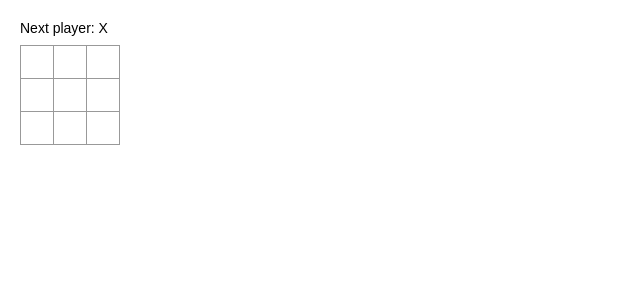
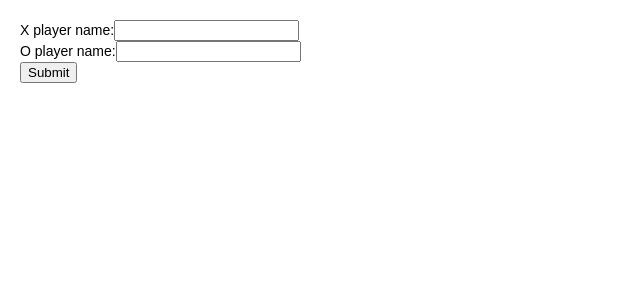
Before and after one commit to tihonovcore/softwareTesting, a React (Create React App) app in the folder testing/client/: page / in a window 1280 px wide. Shown: the top 300 px of the page, without its empty margins (0-640 px from the left). Built offline with nearby package versions, Linux system fonts and the light colour scheme.

Commit message:
add login form

```diff
--- a/testing/client/src/App.js
+++ b/testing/client/src/App.js
@@ -1,4 +1,5 @@
 import React from 'react';
+import Login from './Login.js';
 import './App.css';
 
 function Square(props) {
@@ -89,7 +90,7 @@ function calculateWinner(squares) {
 
     for (let line = 0; line < lines.length; line++) {
         let [a, b, c] = lines[line];
-        if (squares[a] === squares[b] && squares[b] === squares[c]) {
+        if (squares[a] !== null && squares[a] === squares[b] && squares[b] === squares[c]) {
             return squares[a];
         }
     }
@@ -97,4 +98,40 @@ function calculateWinner(squares) {
     return null;
 }
 
-export default Board;
+class Game extends React.Component {
+    constructor(props) {
+        super(props);
+
+        this.onLogin = this.onLogin.bind(this);
+
+        this.state = {
+            logged: false,
+            xName: "",
+            oName: ""
+        };
+    }
+
+    render() {
+        if (!this.state.logged) {
+            return (
+                <Login
+                    xName={this.state.xName}
+                    oName={this.state.oName}
+                    onLogin={this.onLogin}
+                />
+            );
+        } else {
+            return (<Board/>);
+        }
+    }
+
+    onLogin(xName, oName) {
+        this.setState({
+            logged: true,
+            xName: xName,
+            oName: oName
+        });
+    }
+}
+
+export default Game;
--- /dev/null
+++ b/testing/client/src/Login.js
@@ -0,0 +1,57 @@
+import React from "react";
+
+class Login extends React.Component {
+    constructor(props) {
+        super(props);
+
+        this.state = {
+            xName: props.xName,
+            oName: props.oName,
+        };
+
+        this.xPlayerNameHandler = this.xPlayerNameHandler.bind(this);
+        this.oPlayerNameHandler = this.oPlayerNameHandler.bind(this);
+        this.submitHandler = this.submitHandler.bind(this);
+    }
+
+    render() {
+        return (
+            <div className="login-form">
+                <form onSubmit={this.submitHandler}>
+                    <label>
+                        X player name:
+                        <input
+                            type="text"
+                            value={this.state.xName}
+                            onChange={this.xPlayerNameHandler}
+                        />
+                    </label><br/>
+                    <label>
+                        O player name:
+                        <input
+                            type="text"
+                            value={this.state.oName}
+                            onChange={this.oPlayerNameHandler}
+                        />
+                    </label><br/>
+                    <input type="submit" value="Submit"/>
+                </form>
+            </div>
+        );
+    }
+
+    xPlayerNameHandler(event) {
+        this.setState({xName: event.target.value});
+    }
+
+    oPlayerNameHandler(event) {
+        this.setState({oName: event.target.value});
+    }
+
+    submitHandler(event) {
+        this.props.onLogin(this.state.xName, this.state.oName)
+        event.preventDefault();
+    }
+}
+
+export default Login;
--- a/testing/client/src/index.js
+++ b/testing/client/src/index.js
@@ -1,9 +1,9 @@
 import React from 'react';
 import ReactDOM from 'react-dom';
 import './index.css';
-import Board from "./App";
+import Game from "./App";
 
 ReactDOM.render(
-  <Board />,
+  <Game />,
   document.getElementById('root')
 );
```
